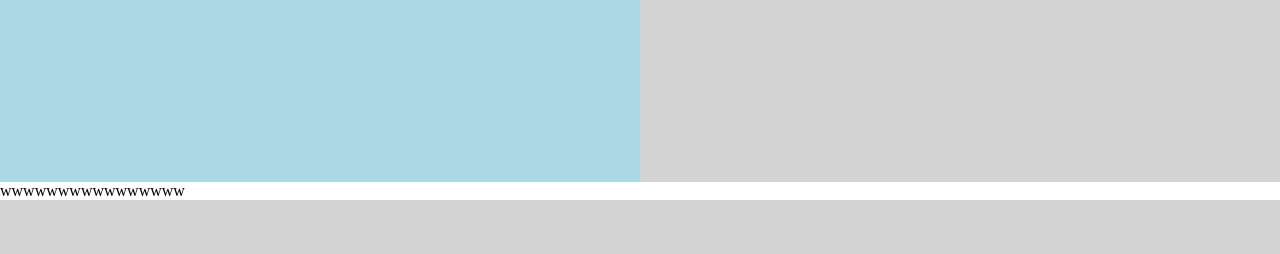
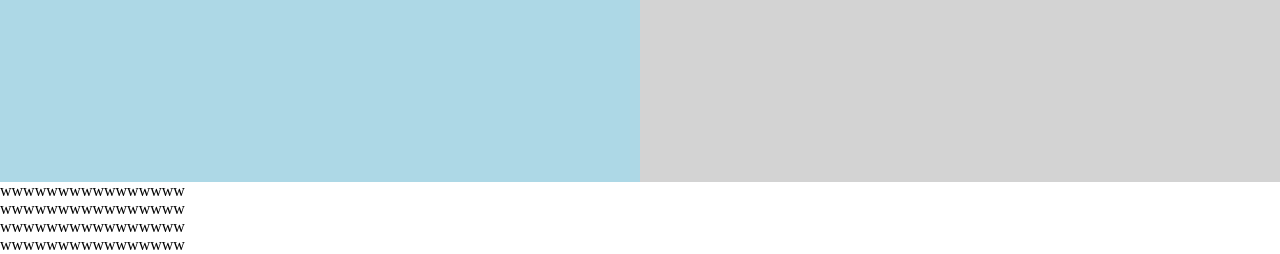
Before and after one commit to mikro77/ecom, a PHP site: page /test.php in a window 1280 px wide. Shown: the part 618-872 px from the top of the page. Before the commit the page ends 818 px from the top, so only its background shows below. Run offline with PHP 8.4, Linux system fonts and the light colour scheme.

Commit message:
edit test

```diff
--- a/inc/temp/header.php
+++ b/inc/temp/header.php
@@ -24,7 +24,7 @@
                     echo "[ You Are Need To Activate By Admin ] ";
                 }
             }else{
-echo '   <span class="pull-right"> <a href="login.php" > login | signup </a> </span>';
+            echo '<span class="pull-right"> <a href="login.php" > login | signup </a> </span>';
             }
          ?>
 
--- a/test.php
+++ b/test.php
@@ -57,5 +57,8 @@
         });
     </script>
     <div> wwwwwwwwwwwwwwww </div>
+    <div> wwwwwwwwwwwwwwww </div>
+    <div> wwwwwwwwwwwwwwww </div>
+    <div> wwwwwwwwwwwwwwww </div>
 </body>
 </html>
```
